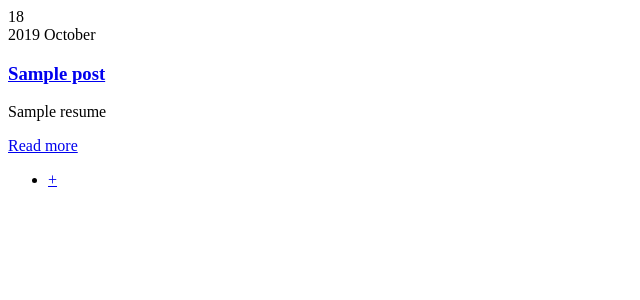
After one commit to MorpheusIV/MVC_READ_IT_2022, a PHP site: template app/views/posts/index.php in a window 1280 px wide. The commit adds this page. Shown: the top 300 px of the page, without its empty margins (0-640 px from the left). Run offline with PHP 8.4, Linux system fonts and the light colour scheme; the template is opened without the code that fills it: most values are stand-ins (such as "Sample title", 1, 10 or a date in 2020); grey boxes marked "Sample" are stand-in pictures.

Commit message:
Route par défaut: Liste des 10 derniers posts

```diff
--- a/app/routers/index.php
+++ b/app/routers/index.php
@@ -4,3 +4,6 @@
 // PATTERN: /
 // CTRL: postsController
 // ACTION: index
+
+require_once '../app/controllers/postsController.php';
+indexAction($connexion);
--- /dev/null
+++ b/app/views/posts/index.php
@@ -0,0 +1,34 @@
+<div class="row d-flex">
+    <?php foreach ($posts as $post) : ?>
+        <div class="col-md-6 d-flex ftco-animate">
+            <div class="blog-entry justify-content-end">
+                <a href="article.html" class="block-20" style="background-image: url('assets/images/<?php echo $post['image'] ?>');">
+                </a>
+                <div class="text p-4 float-right d-block">
+                    <div class="topper d-flex align-items-center">
+                        <div class="one py-2 pl-3 pr-1 align-self-stretch">
+                            <span class="day">18</span>
+                        </div>
+                        <div class="two pl-0 pr-3 py-2 align-self-stretch">
+                            <span class="yr">2019</span>
+                            <span class="mos">October</span>
+                        </div>
+                    </div>
+                    <h3 class="heading mb-3"><a href="#"><?php echo $post['title']; ?></a></h3>
+                    <p><?php echo $post['resume']; ?></p>
+                    <p><a href="article.html" class="btn-custom"><span class="ion-ios-arrow-round-forward mr-3"></span>Read more</a></p>
+                </div>
+            </div>
+        </div>
+    <?php endforeach; ?>
+
+</div>
+<div class="row mt-5">
+    <div class="col text-center">
+        <div class="block-27">
+            <ul>
+                <li><a href="#">+</a></li>
+            </ul>
+        </div>
+    </div>
+</div>
```
Also changed, not shown: app/controllers/postsController.php (added, +13 -0 lines), app/models/postsModel.php (added, +12 -0 lines).
